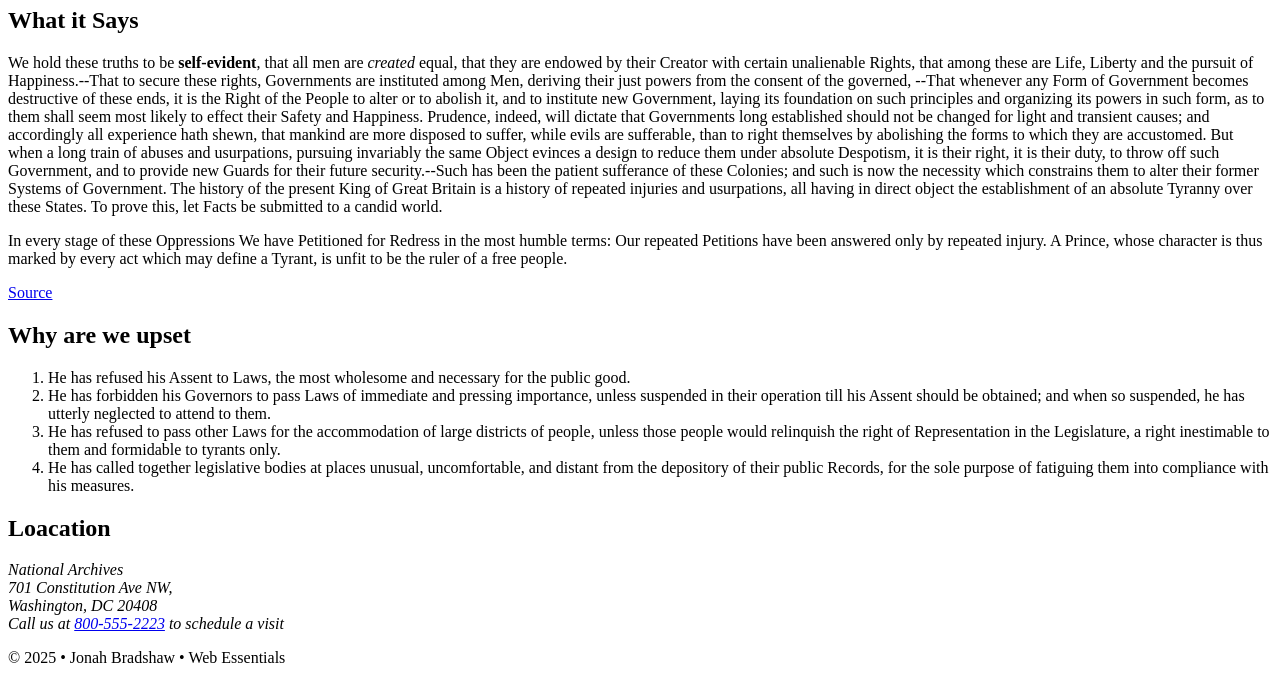
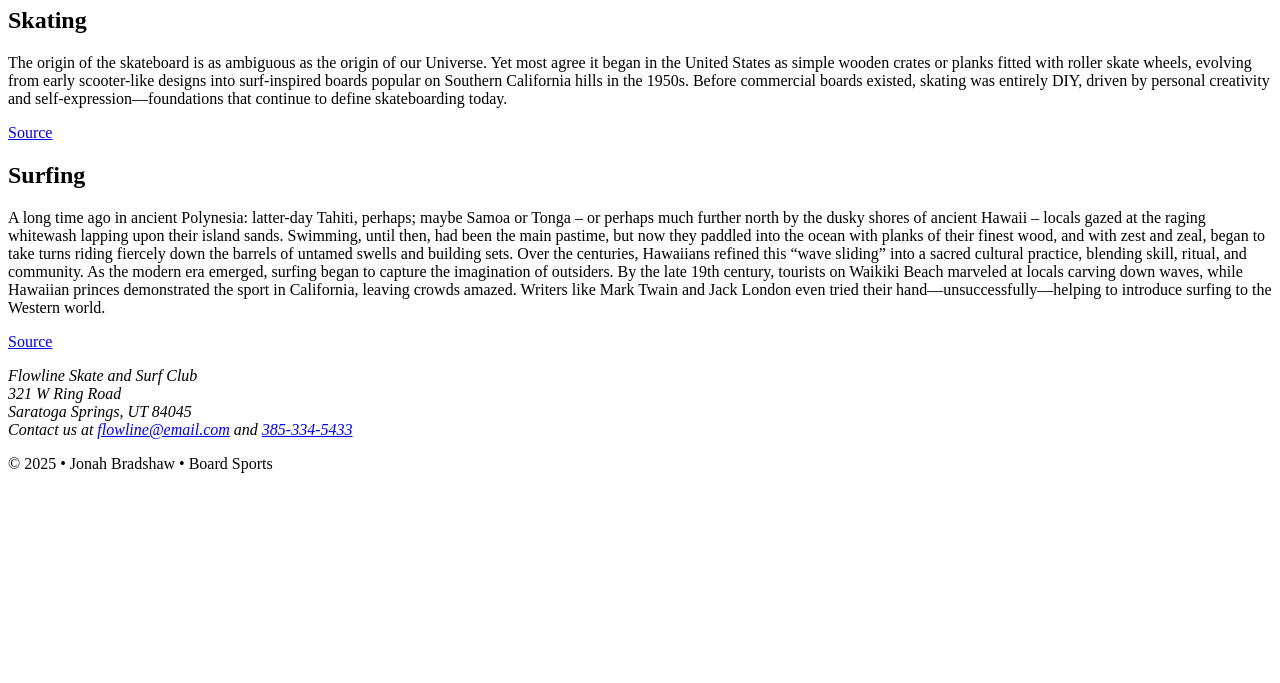
Before and after one commit to JonahB16/dwdd1600, a plain HTML site: page index.html in a window 1280 px wide. Shown: the part 151-834 px from the top of the page. After the commit the page ends 800 px from the top, so only its background shows below. Drawn offline with Linux system fonts and the light colour scheme.

Commit message:
03hand-coding

```diff
--- a/index.html
+++ b/index.html
@@ -4,83 +4,69 @@
 <head>
     <meta charset="UTF-8">
     <meta name="author" content="Jonah Bradshaw">
-    <meta name="description" content="Learn about the Declaration of Independence of the United States">
+    <meta name="description" content="Community for skaters and surfers">
     <meta name="viewport" content="width=device-width, initial-scale=1.0">
-    <title>America's Founding Documents: Declaration of Independence</title>
+    <title>Flowline: History</title>
 </head>
 
 <body>
     <!-- start the page head -->
     <header>
-        <span>America's Founding Documents</span>
+        <span>Flowline: Skating and Surfing Community<span>
     </header>
 
-    <!-- start the main content -->
+    <!-- start the main page -->
     <nav>
         <ul>
-            <li><a href="index.html">Declaration of Independence</a></li>
-            <li><a href="signers.html">Who Were the Signers</a></li>
+            <li><a href="index.html">History</a></li>
+            <li><a href="spots.html">Spots</a></li>
         </ul>
 
 
     </nav>
     <!-- start the main content -->
     <main>
-        <h1>Declaration of Independence</h1>
-        <h2>What it Says</h2>
-        <p>We hold these truths to be <strong>self-evident</strong>, that all men are <em>created</em> equal, that they
-            are endowed by their Creator with certain unalienable Rights, that among these are Life, Liberty and the
-            pursuit of Happiness.--That to secure these rights, Governments are instituted among Men, deriving their
-            just powers from the consent of the governed, --That whenever any Form of Government becomes destructive of
-            these ends, it is the Right of the People to alter or to abolish it, and to institute new Government, laying
-            its foundation on such principles and organizing its powers in such form, as to them shall seem most likely
-            to effect their Safety and Happiness. Prudence, indeed, will dictate that Governments long established
-            should not be changed for light and transient causes; and accordingly all experience hath shewn, that
-            mankind are more disposed to suffer, while evils are sufferable, than to right themselves by abolishing the
-            forms to which they are accustomed. But when a long train of abuses and usurpations, pursuing invariably the
-            same Object evinces a design to reduce them under absolute Despotism, it is their right, it is their duty,
-            to throw off such Government, and to provide new Guards for their future security.--Such has been the
-            patient sufferance of these Colonies; and such is now the necessity which constrains them to alter their
-            former Systems of Government. The history of the present King of Great Britain is a history of repeated
-            injuries and usurpations, all having in direct object the establishment of an absolute Tyranny over these
-            States. To prove this, let Facts be submitted to a candid world.</p>
-        <p>In every stage of these Oppressions We have Petitioned for Redress in the most humble terms: Our repeated
-            Petitions have been answered only by repeated injury. A Prince, whose character is thus marked by every act
-            which may define a Tyrant, is unfit to be the ruler of a free people.</p>
+        <h1>History</h1>
+        <h2>Skating</h2>
+        <p>The origin of the skateboard is as ambiguous as the origin of our Universe. Yet most agree it began in the
+            United States as simple wooden crates or planks fitted with roller skate wheels, evolving from early
+            scooter-like designs into surf-inspired boards popular on Southern California hills in the 1950s. Before
+            commercial boards existed, skating was entirely DIY, driven by personal creativity and
+            self-expression—foundations that continue to define skateboarding today.</p>
 
-        <p><a href="https://www.archives.gov/founding-docs/declaration-transcript" target="_blank">Source</a></p>
+        <p><a href="https://www.redbull.com/us-en/history-of-skateboarding" target="_blank">Source</a></p>
 
-        <h2>Why are we upset</h2>
-        <ol>
-            <li>He has refused his Assent to Laws, the most wholesome and necessary for the public good.</li>
-            <li>He has forbidden his Governors to pass Laws of immediate and pressing importance, unless suspended in
-                their operation till his Assent should be obtained; and when so suspended, he has utterly neglected to
-                attend to them.</li>
-            <li>He has refused to pass other Laws for the accommodation of large districts of people, unless those
-                people would relinquish the right of Representation in the Legislature, a right inestimable to them and
-                formidable to tyrants only.</li>
-            <li>He has called together legislative bodies at places unusual, uncomfortable, and distant from the
-                depository of their public Records, for the sole purpose of fatiguing them into compliance with his
-                measures.</li>
-        </ol>
 
-        <h2>Loacation</h2>
-        <address>
-            National Archives<br>
-            701 Constitution Ave NW,<br>
-            Washington, DC 20408<br>
-            Call us at <a href="tel:8005552223">800-555-2223</a> to schedule a visit
-        </address>
+        <h2>Surfing</h2>
+        <p>A long time ago in ancient Polynesia: latter-day Tahiti, perhaps; maybe Samoa or Tonga – or perhaps much
+            further north by the dusky shores of ancient Hawaii – locals gazed at the raging whitewash lapping upon
+            their island sands. Swimming, until then, had been the main pastime, but now they paddled into the ocean
+            with planks of their finest wood, and with zest and zeal, began to take turns riding fiercely down the
+            barrels of untamed swells and building sets. Over the centuries, Hawaiians refined this “wave sliding” into
+            a sacred cultural practice, blending skill, ritual, and community. As the modern era emerged, surfing began
+            to capture the imagination of outsiders. By the late 19th century, tourists on Waikiki Beach marveled at
+            locals carving down waves, while Hawaiian princes demonstrated the sport in California, leaving crowds
+            amazed. Writers like Mark Twain and Jack London even tried their hand—unsuccessfully—helping to introduce
+            surfing to the Western world.</p>
 
+        <p><a href="https://www.redbull.com/us-en/history-of-surfing" target="_blank">Source</a></p>
+
+        <footer>
+            <address>
+                Flowline Skate and Surf Club<br>
+                321 W Ring Road<br>
+                Saratoga Springs, UT 84045<br>
+                Contact us at <a href="mailto:flowline@email.com">flowline@email.com</a> and <a
+                    href="tel:3853345433">385-334-5433</a>
+            </address>
+
+        </footer>
 
     </main>
 
     <!-- start the page footer -->
     <footer>
-        <p>&copy; 2025 &bull; Jonah Bradshaw &bull; Web Essentials </p>
-
+        <p>&copy; 2025 &bull; Jonah Bradshaw &bull; Board Sports </p>
     </footer>
 
-</body>
-
 </html>
```
Also changed, not shown: spots.html (added, +128 -0 lines).
